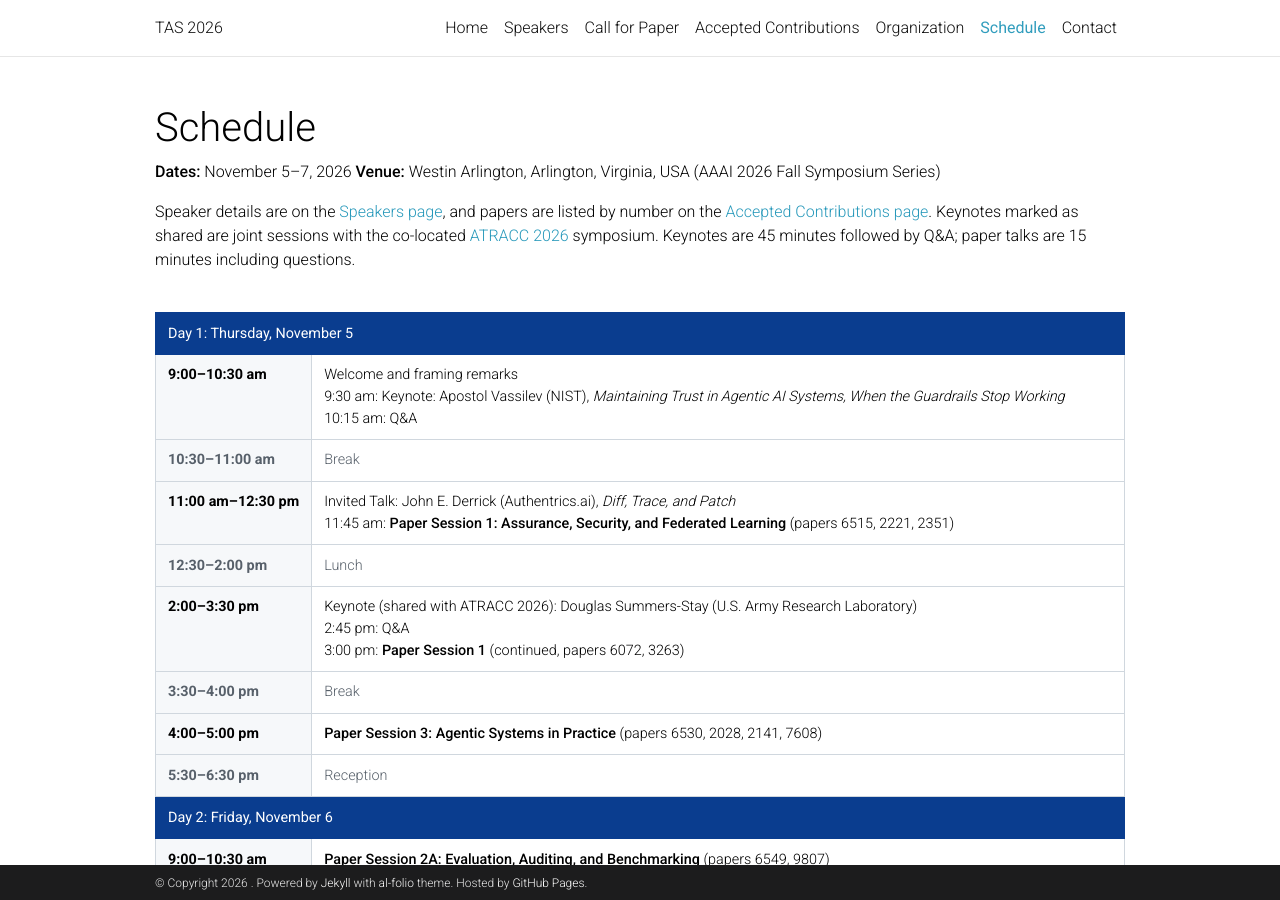
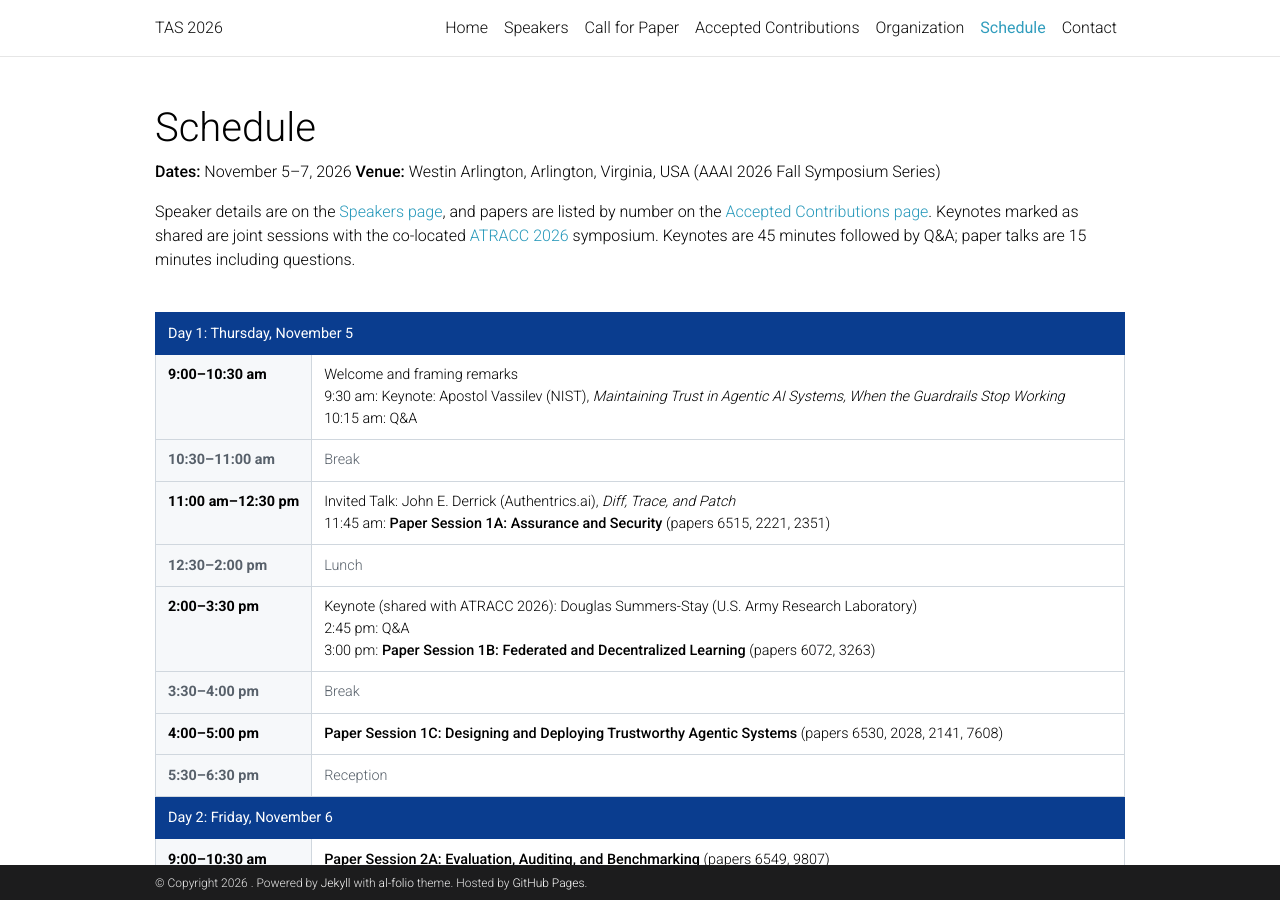
Before and after one commit to tas2026/tas2026.github.io, a Jekyll site: the page built from _pages/schedule.md, in a window 1280 px wide and 900 px high. Built offline with Jekyll 4.4.1, drawn with Linux system fonts in a browser that asks for light colours; comment, search, counter and statistics services are not loaded; a style sheet for code colours, icons or effects is not loaded.

Commit message:
Update schedule.md

```diff
--- a/_pages/schedule.md
+++ b/_pages/schedule.md
@@ -30,7 +30,7 @@ Speaker details are on the [Speakers page]({{ '/speakers/' | relative_url }}), a
     </tr>
     <tr>
       <td style="width:150px; padding:0.6rem 0.75rem; border:1px solid #d0d7de; background:#f6f8fa; vertical-align:top; font-weight:600; white-space:nowrap;">11:00 am&ndash;12:30 pm</td>
-      <td style="padding:0.6rem 0.75rem; border:1px solid #d0d7de; vertical-align:top;">Invited Talk: John E. Derrick (Authentrics.ai), <em>Diff, Trace, and Patch</em><br>11:45 am: <strong>Paper Session 1: Assurance, Security, and Federated Learning</strong> (papers 6515, 2221, 2351)</td>
+      <td style="padding:0.6rem 0.75rem; border:1px solid #d0d7de; vertical-align:top;">Invited Talk: John E. Derrick (Authentrics.ai), <em>Diff, Trace, and Patch</em><br>11:45 am: <strong>Paper Session 1A: Assurance and Security</strong> (papers 6515, 2221, 2351)</td>
     </tr>
     <tr>
       <td style="padding:0.6rem 0.75rem; border:1px solid #d0d7de; background:#f6f8fa; vertical-align:top; font-weight:600; white-space:nowrap; color:#57606a;">12:30&ndash;2:00 pm</td>
@@ -38,7 +38,7 @@ Speaker details are on the [Speakers page]({{ '/speakers/' | relative_url }}), a
     </tr>
     <tr>
       <td style="width:150px; padding:0.6rem 0.75rem; border:1px solid #d0d7de; background:#f6f8fa; vertical-align:top; font-weight:600; white-space:nowrap;">2:00&ndash;3:30 pm</td>
-      <td style="padding:0.6rem 0.75rem; border:1px solid #d0d7de; vertical-align:top;">Keynote (shared with ATRACC 2026): Douglas Summers-Stay (U.S. Army Research Laboratory)<br>2:45 pm: Q&amp;A<br>3:00 pm: <strong>Paper Session 1</strong> (continued, papers 6072, 3263)</td>
+      <td style="padding:0.6rem 0.75rem; border:1px solid #d0d7de; vertical-align:top;">Keynote (shared with ATRACC 2026): Douglas Summers-Stay (U.S. Army Research Laboratory)<br>2:45 pm: Q&amp;A<br>3:00 pm: <strong>Paper Session 1B: Federated and Decentralized Learning</strong> (papers 6072, 3263)</td>
     </tr>
     <tr>
       <td style="padding:0.6rem 0.75rem; border:1px solid #d0d7de; background:#f6f8fa; vertical-align:top; font-weight:600; white-space:nowrap; color:#57606a;">3:30&ndash;4:00 pm</td>
@@ -46,7 +46,7 @@ Speaker details are on the [Speakers page]({{ '/speakers/' | relative_url }}), a
     </tr>
     <tr>
       <td style="width:150px; padding:0.6rem 0.75rem; border:1px solid #d0d7de; background:#f6f8fa; vertical-align:top; font-weight:600; white-space:nowrap;">4:00&ndash;5:00 pm</td>
-      <td style="padding:0.6rem 0.75rem; border:1px solid #d0d7de; vertical-align:top;"><strong>Paper Session 3: Agentic Systems in Practice</strong> (papers 6530, 2028, 2141, 7608)</td>
+      <td style="padding:0.6rem 0.75rem; border:1px solid #d0d7de; vertical-align:top;"><strong>Paper Session 1C: Designing and Deploying Trustworthy Agentic Systems</strong> (papers 6530, 2028, 2141, 7608)</td>
     </tr>
     <tr>
       <td style="padding:0.6rem 0.75rem; border:1px solid #d0d7de; background:#f6f8fa; vertical-align:top; font-weight:600; white-space:nowrap; color:#57606a;">5:30&ndash;6:30 pm</td>
```
